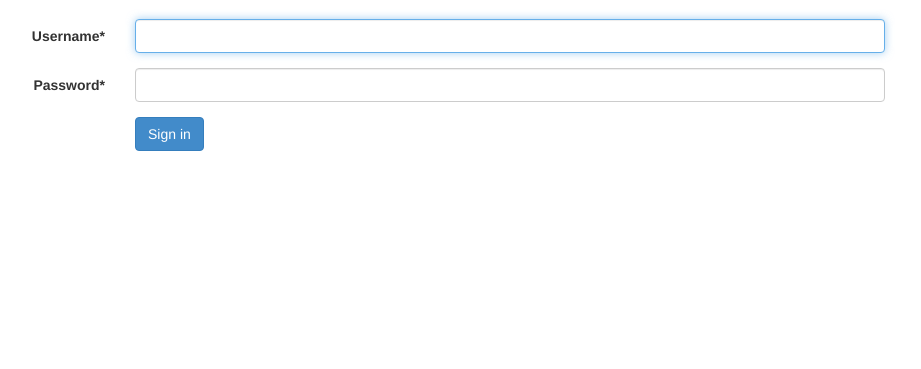
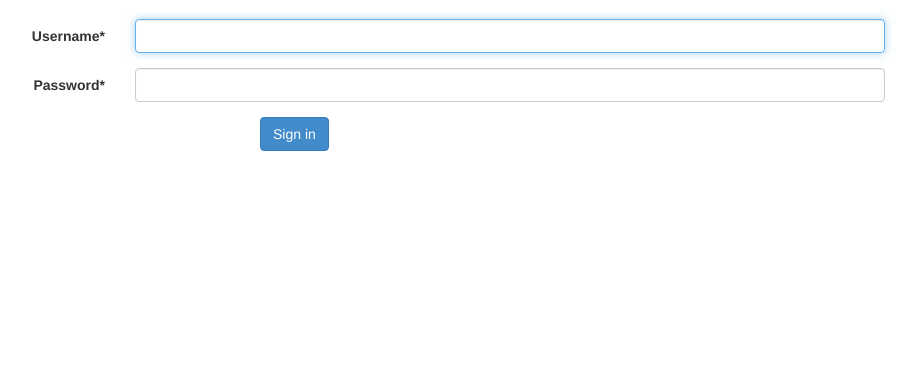
Before and after one commit to inducer/codery, a Django app: template codery/templates/login.html in a window 1280 px wide. Shown: the part 51-420 px from the top of the page, without its empty margins (130-1051 px from the left). Run offline with Django 3.2, Linux system fonts and the light colour scheme; the template is opened without the code that fills it: values that come from a table or form of the project are taken from there, others are empty; parts of the project's set-up code (start-up, migrations or seed data) failed here and were passed over; some libraries are stand-ins or nearby versions.

Commit message:
A few refinements

```diff
--- a/codery/templates/login.html
+++ b/codery/templates/login.html
@@ -3,12 +3,5 @@
 {% load crispy_forms_tags %}
 
 {% block content %}
-  {% if form.errors %}
-    <div class="alert alert-danger">
-      Your username and password didn't match. Please try again.
-    </div>
-  {% endif %}
-
   {% crispy form %}
-
 {% endblock %}
--- a/codery/templates/welcome.html
+++ b/codery/templates/welcome.html
@@ -4,9 +4,11 @@
   <div class="jumbotron">
     <h1>Welcome to Codery!</h1>
     <p>Codery is a tool for doing content analysis in the social sciences.</p>
+    <!--
     <p>
       <a class="btn btn-lg btn-primary" href="/admin" role="button">Get started on the admin site &raquo;</a>
     </p>
+    -->
   </div>
 
 {% endblock %}
--- a/codery/views.py
+++ b/codery/views.py
@@ -19,7 +19,7 @@ class AuthenticationForm(AuthenticationFormBase):
         #         'password',
         #         )
 
-        self.helper.add_input(Submit("submit", "Sign in"))
+        self.helper.add_input(Submit("submit", "Sign in", css_class="col-lg-offset-2"))
         super(AuthenticationForm, self).__init__(*args, **kwargs)
 
 def login(request):
```
